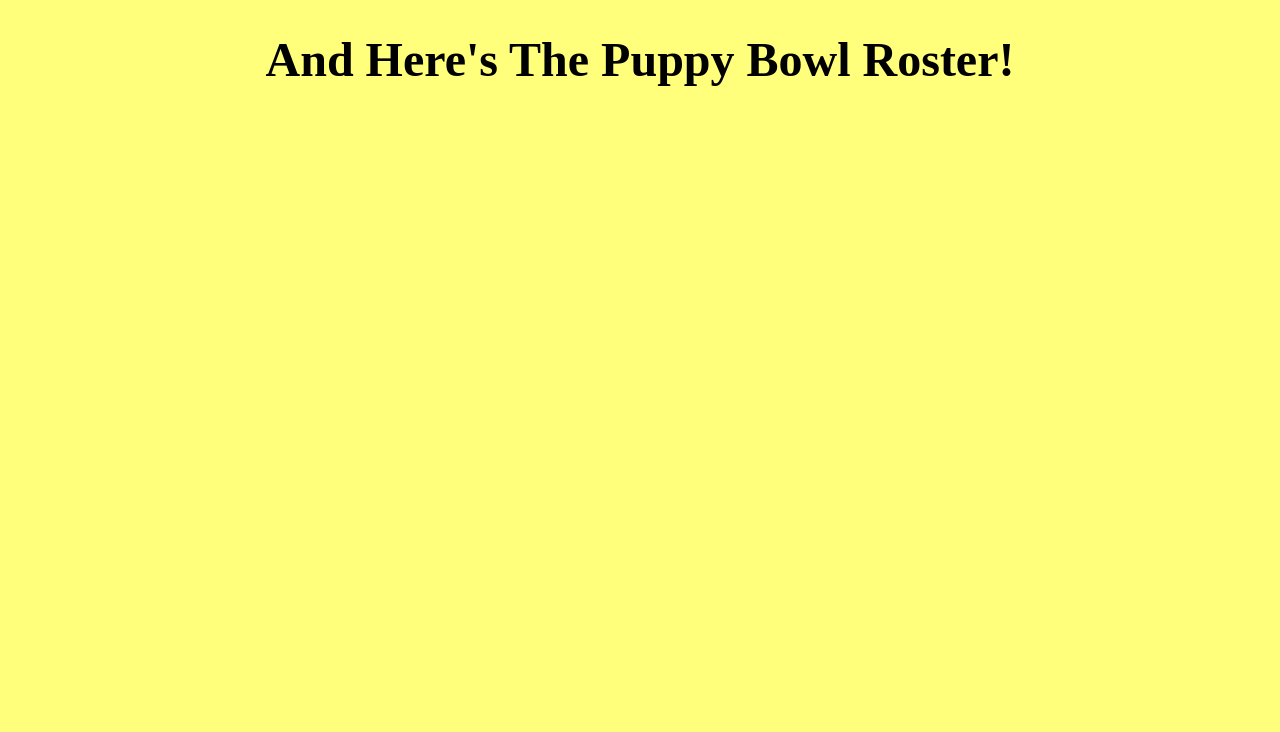
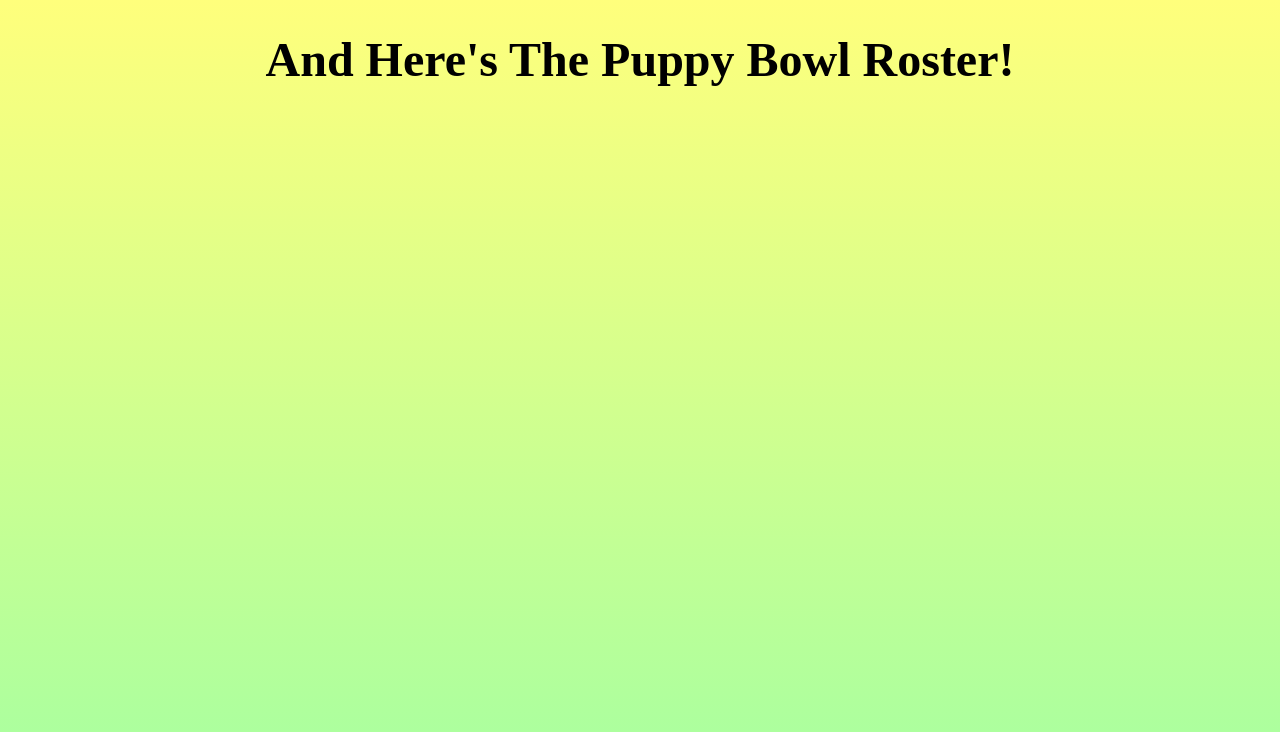
Before and after one commit to LuluBui/puppy_bowl, a plain HTML site: page index.html in a window 1280 px wide. Drawn offline with Linux system fonts and the light colour scheme; no server answers.

Commit message:
added a comment and subtle background gradient

```diff
--- a/style.css
+++ b/style.css
@@ -1,5 +1,8 @@
+html{
+    height:100%;
+    background: linear-gradient(rgb(255, 255, 124), rgb(165, 255, 161)) fixed no-repeat;
+}
 body{
-    background-color: rgb(255, 255, 124);
     text-align: center;
 }
 ul{
@@ -48,6 +51,7 @@ img{
     width:calc(100% - 4rem);
 }
 li:empty {
+    /* absolute to take the item out of flexbox */
     position: absolute;
 }
 @media (max-width: 600px) {
```
